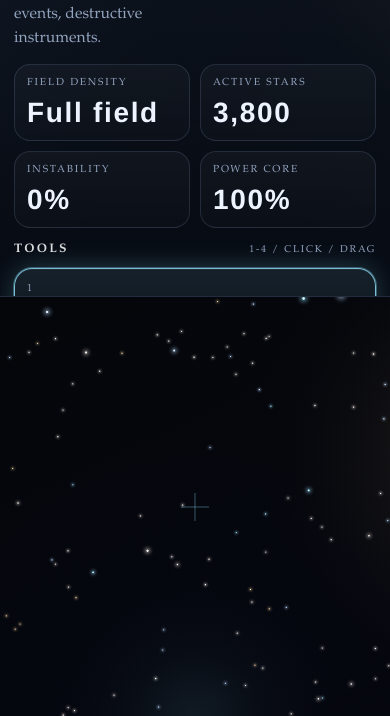
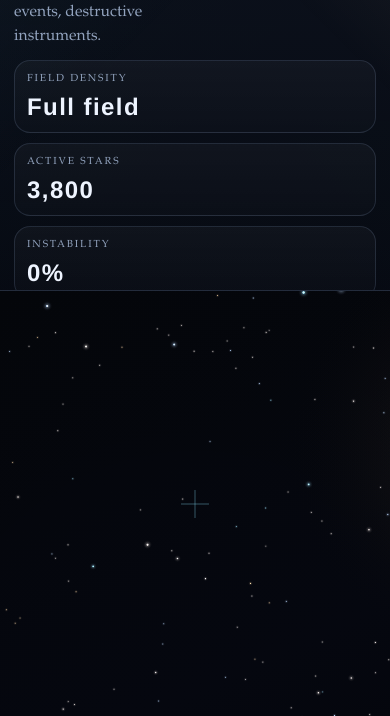
Before and after one commit to manikrathee/LeosUniverseExplorer, a website with bundled scripts: page index.html in a window 390 px wide. Shown: the part 128-844 px from the top of the page. Built offline with nearby package versions, Linux system fonts and the light colour scheme; animation ran at ten frames a second.

Commit message:
feat: improve mobile responsiveness

```diff
--- a/app.js
+++ b/app.js
@@ -34,6 +34,8 @@ const state = createState();
 function resize() {
   state.width = window.innerWidth;
   state.height = window.innerHeight;
+  state.isCompact = window.matchMedia("(max-width: 1100px), (pointer: coarse)").matches;
+  state.dpr = Math.max(1, Math.min(state.isCompact ? 1.35 : 2, window.devicePixelRatio || 1));
   canvas.width = Math.round(state.width * state.dpr);
   canvas.height = Math.round(state.height * state.dpr);
   canvas.style.width = `${state.width}px`;
@@ -171,6 +173,7 @@ function setupInput() {
   window.addEventListener("resize", resize);
   window.__universeDebug = {
     state,
+    isCompact: () => Boolean(state.isCompact),
     getEffects: () => state.effects.map((effect) => ({
       kind: effect.kind,
       radius: Number(effect.radius.toFixed(2)),
--- a/index.html
+++ b/index.html
@@ -2,7 +2,7 @@
 <html lang="en">
   <head>
     <meta charset="utf-8" />
-    <meta name="viewport" content="width=device-width, initial-scale=1" />
+    <meta name="viewport" content="width=device-width, initial-scale=1, viewport-fit=cover" />
     <title>Leos Universe Explorer</title>
     <meta
       name="description"
--- a/styles.css
+++ b/styles.css
@@ -22,6 +22,8 @@ body {
   width: 100%;
   height: 100%;
   overflow: hidden;
+  -webkit-text-size-adjust: 100%;
+  overscroll-behavior: none;
   background:
     linear-gradient(135deg, rgba(56, 84, 140, 0.08), transparent 36%),
     linear-gradient(20deg, rgba(210, 132, 70, 0.06), transparent 42%),
@@ -75,6 +77,7 @@ button {
   grid-template-columns: minmax(290px, 360px) 1fr;
   width: 100vw;
   height: 100vh;
+  min-height: 100svh;
 }
 
 .panel {
@@ -87,6 +90,7 @@ button {
   border-right: 1px solid var(--line);
   box-shadow: var(--shadow);
   overflow: hidden;
+  min-height: 0;
 }
 
 .panel::before {
@@ -365,6 +369,7 @@ button {
 .viewport {
   position: relative;
   overflow: hidden;
+  min-height: 0;
 }
 
 canvas {
@@ -372,6 +377,7 @@ canvas {
   height: 100%;
   display: block;
   cursor: crosshair;
+  touch-action: none;
 }
 
 .reticle {
@@ -408,24 +414,35 @@ canvas {
   height: 1px;
 }
 
-@media (max-width: 920px) {
+@media (max-width: 1100px) {
   .shell {
     grid-template-columns: 1fr;
-    grid-template-rows: auto 1fr;
+    grid-template-rows: minmax(0, auto) minmax(0, 1fr);
   }
 
   .panel {
-    max-height: 42vh;
+    max-height: 42svh;
     border-right: none;
     border-bottom: 1px solid var(--line);
+    overflow: auto;
+    -webkit-overflow-scrolling: touch;
+  }
+
+  .backdrop,
+  .scanlines {
+    opacity: 0.16;
+  }
+
+  .scanlines {
+    display: none;
   }
 }
 
 @media (max-width: 700px) {
   .panel {
-    padding: 18px 14px;
-    gap: 14px;
-    max-height: 46vh;
+    padding: calc(16px + env(safe-area-inset-top)) 14px 14px;
+    gap: 12px;
+    max-height: 46svh;
   }
 
   .tool-grid {
@@ -439,4 +456,66 @@ canvas {
   .brand h1 {
     font-size: 2.2rem;
   }
+
+  .tool-card {
+    min-height: 92px;
+  }
+
+  .telemetry-grid {
+    grid-template-columns: 1fr;
+  }
+
+  .footer {
+    flex-direction: column;
+  }
 }
+
+@media (max-width: 560px) {
+  .readouts {
+    grid-template-columns: 1fr;
+  }
+
+  .readouts strong {
+    font-size: 1.5rem;
+  }
+
+  .telemetry-grid strong {
+    font-size: 1.05rem;
+  }
+
+  .log li {
+    font-size: 0.82rem;
+  }
+}
+
+@media (pointer: coarse) {
+  .shell {
+    grid-template-columns: 1fr;
+    grid-template-rows: minmax(0, auto) minmax(0, 1fr);
+  }
+
+  .panel {
+    max-height: 42svh;
+    border-right: none;
+    border-bottom: 1px solid var(--line);
+    overflow: auto;
+    -webkit-overflow-scrolling: touch;
+  }
+
+  .backdrop {
+    opacity: 0.16;
+  }
+
+  .scanlines {
+    display: none;
+  }
+
+  canvas {
+    cursor: default;
+  }
+
+  .tool-card:hover,
+  .ghost:hover {
+    transform: none;
+  }
+}
--- a/universe-render.js
+++ b/universe-render.js
@@ -48,6 +48,7 @@ function worldToScreen(state, x, y, z) {
 }
 
 function renderHUDGlow(state, ctx) {
+  if (state.isCompact) return;
   const center = worldToScreen(state, 0, 0, 0);
   const radius = Math.min(state.width, state.height) * 0.42;
   const glow = ctx.createRadialGradient(center.x, center.y, 0, center.x, center.y, radius);
@@ -61,12 +62,13 @@ function renderHUDGlow(state, ctx) {
 }
 
 function renderNebulae(state, ctx) {
+  const compact = Boolean(state.isCompact);
   for (const nebula of state.nebulae) {
     const p = worldToScreen(state, nebula.x, nebula.y, nebula.z);
-    const radius = nebula.radius * p.scale;
+    const radius = nebula.radius * p.scale * (compact ? 0.86 : 1);
     const gradient = ctx.createRadialGradient(p.x, p.y, 0, p.x, p.y, radius);
-    gradient.addColorStop(0, `rgba(${nebula.color}, 0.15)`);
-    gradient.addColorStop(0.35, `rgba(${nebula.color}, 0.08)`);
+    gradient.addColorStop(0, `rgba(${nebula.color}, ${compact ? 0.11 : 0.15})`);
+    gradient.addColorStop(0.35, `rgba(${nebula.color}, ${compact ? 0.06 : 0.08})`);
     gradient.addColorStop(1, "rgba(0, 0, 0, 0)");
     ctx.fillStyle = gradient;
     ctx.beginPath();
@@ -76,10 +78,11 @@ function renderNebulae(state, ctx) {
 }
 
 function renderGalaxies(state, ctx) {
+  const compact = Boolean(state.isCompact);
   ctx.globalCompositeOperation = "lighter";
   for (const galaxy of state.galaxies) {
     const p = worldToScreen(state, galaxy.x, galaxy.y, galaxy.z);
-    const scale = Math.min(1.5, Math.max(0.38, p.scale));
+    const scale = Math.min(compact ? 1.2 : 1.5, Math.max(compact ? 0.3 : 0.38, p.scale));
     const radius = galaxy.radius * 0.34 * scale;
     const halo = ctx.createRadialGradient(p.x, p.y, 0, p.x, p.y, radius);
     halo.addColorStop(0, `rgba(${galaxy.color}, ${0.08 + scale * 0.1})`);
@@ -104,6 +107,7 @@ function renderGalaxies(state, ctx) {
 
 function renderStars(state, ctx) {
   const drawList = collectVisibleStars(state);
+  const compact = Boolean(state.isCompact);
 
   ctx.globalCompositeOperation = "lighter";
   for (const item of drawList) {
@@ -111,9 +115,9 @@ function renderStars(state, ctx) {
     if (star.respawn > 0) continue;
 
     const pulse = 1 + star.pulse * 1.2;
-    const size = Math.max(0.6, star.size * scale * pulse);
+    const size = Math.max(compact ? 0.45 : 0.6, star.size * scale * pulse);
     const alpha = clamp(star.alpha * (0.3 + scale * 0.9), 0.05, 1);
-    const glow = ctx.createRadialGradient(x, y, 0, x, y, size * 7);
+    const glow = ctx.createRadialGradient(x, y, 0, x, y, size * (compact ? 4.8 : 7));
     glow.addColorStop(0, `rgba(${star.color}, ${alpha})`);
     glow.addColorStop(0.2, `rgba(${star.color}, ${alpha * 0.45})`);
     glow.addColorStop(1, "rgba(0,0,0,0)");
@@ -131,7 +135,8 @@ function renderStars(state, ctx) {
 }
 
 function collectVisibleStars(state) {
-  const margin = 120 + Math.max(0, (state.camera.zoom - 1) * 220);
+  const compact = Boolean(state.isCompact);
+  const margin = (compact ? 88 : 120) + Math.max(0, (state.camera.zoom - 1) * (compact ? 140 : 220));
   return state.stars
     .map((star) => ({ star, ...worldToScreen(state, star.x, star.y, star.z) }))
     .filter((p) => p.x > -margin && p.x < state.width + margin && p.y > -margin && p.y < state.height + margin)
@@ -139,6 +144,7 @@ function collectVisibleStars(state) {
 }
 
 function renderEffects(state, ctx) {
+  const compact = Boolean(state.isCompact);
   ctx.globalCompositeOperation = "lighter";
   for (const effect of state.effects) {
     const p = worldToScreen(state, effect.x, effect.y, effect.z);
@@ -160,7 +166,7 @@ function renderEffects(state, ctx) {
       grad.addColorStop(0.78, rgba(effect.color, 0.1 + alpha * 0.5));
       grad.addColorStop(1, rgba(effect.color, 0));
       ctx.strokeStyle = grad;
-      ctx.lineWidth = 2 + alpha * 3;
+      ctx.lineWidth = (compact ? 1.6 : 2) + alpha * (compact ? 2.2 : 3);
       ctx.beginPath();
       ctx.moveTo(start.x, start.y);
       ctx.lineTo(midX, midY);
@@ -186,7 +192,7 @@ function renderEffects(state, ctx) {
       grad.addColorStop(0.35, "rgba(255,240,210,0.65)");
       grad.addColorStop(1, "rgba(255,240,210,0)");
       ctx.strokeStyle = grad;
-      ctx.lineWidth = 1.8;
+      ctx.lineWidth = compact ? 1.4 : 1.8;
       ctx.beginPath();
       ctx.moveTo(head.x, head.y);
       ctx.lineTo(head.x - effect.vx * 0.08 * tail, head.y - effect.vy * 0.08 * tail);
@@ -218,7 +224,7 @@ function renderEffects(state, ctx) {
         const ringAlpha = Math.max(0, alpha * (0.84 - i * 0.055));
         if (ringAlpha <= 0.01 || ringRadius <= 4) continue;
         ctx.strokeStyle = `rgba(134,229,255, ${ringAlpha})`;
-        ctx.lineWidth = Math.max(1, 2.2 - i * 0.06);
+        ctx.lineWidth = Math.max(0.9, (compact ? 1.7 : 2.2) - i * 0.06);
         ctx.beginPath();
         ctx.arc(p.x, p.y, ringRadius, 0, Math.PI * 2);
         ctx.stroke();
@@ -227,7 +233,7 @@ function renderEffects(state, ctx) {
     }
 
     if (effect.kind === "singularity") {
-      const corePulse = Math.max(8, radius * 0.14 + Math.sin(effect.age * (effect.pulseRate || 4.2)) * 4);
+      const corePulse = Math.max(compact ? 7 : 8, radius * 0.14 + Math.sin(effect.age * (effect.pulseRate || 4.2)) * 4);
       const haloPulse = radius * (0.9 + Math.sin(effect.age * 2.8) * 0.03);
       ctx.fillStyle = `rgba(4, 6, 10, ${0.9 + alpha * 0.05})`;
       ctx.beginPath();
@@ -242,7 +248,7 @@ function renderEffects(state, ctx) {
       ctx.arc(p.x, p.y, haloPulse, 0, Math.PI * 2);
       ctx.fill();
       ctx.strokeStyle = rgba(effect.color, 0.52 + alpha * 0.3);
-      ctx.lineWidth = 1.6;
+      ctx.lineWidth = compact ? 1.3 : 1.6;
       ctx.beginPath();
       ctx.arc(p.x, p.y, Math.max(14, radius * 0.28), 0, Math.PI * 2);
       ctx.stroke();
@@ -250,8 +256,8 @@ function renderEffects(state, ctx) {
     }
 
     if (effect.kind === "nova") {
-      const coreRadius = Math.max(4, radius * 0.02);
-      const ballRadius = Math.max(18, radius * 0.08);
+      const coreRadius = Math.max(compact ? 3.5 : 4, radius * 0.02);
+      const ballRadius = Math.max(compact ? 15 : 18, radius * 0.08);
       const outerRadius = Math.max(ballRadius * 1.6, radius * 1.02);
       const ball = ctx.createRadialGradient(p.x, p.y, 0, p.x, p.y, outerRadius);
       ball.addColorStop(0, "rgba(255,255,255,0.98)");
--- a/universe-sim.js
+++ b/universe-sim.js
@@ -40,6 +40,7 @@ export function createState() {
     width: 0,
     height: 0,
     dpr: Math.max(1, Math.min(2, window.devicePixelRatio || 1)),
+    isCompact: false,
     time: 0,
     lastFrame: performance.now(),
     paused: false,
```
